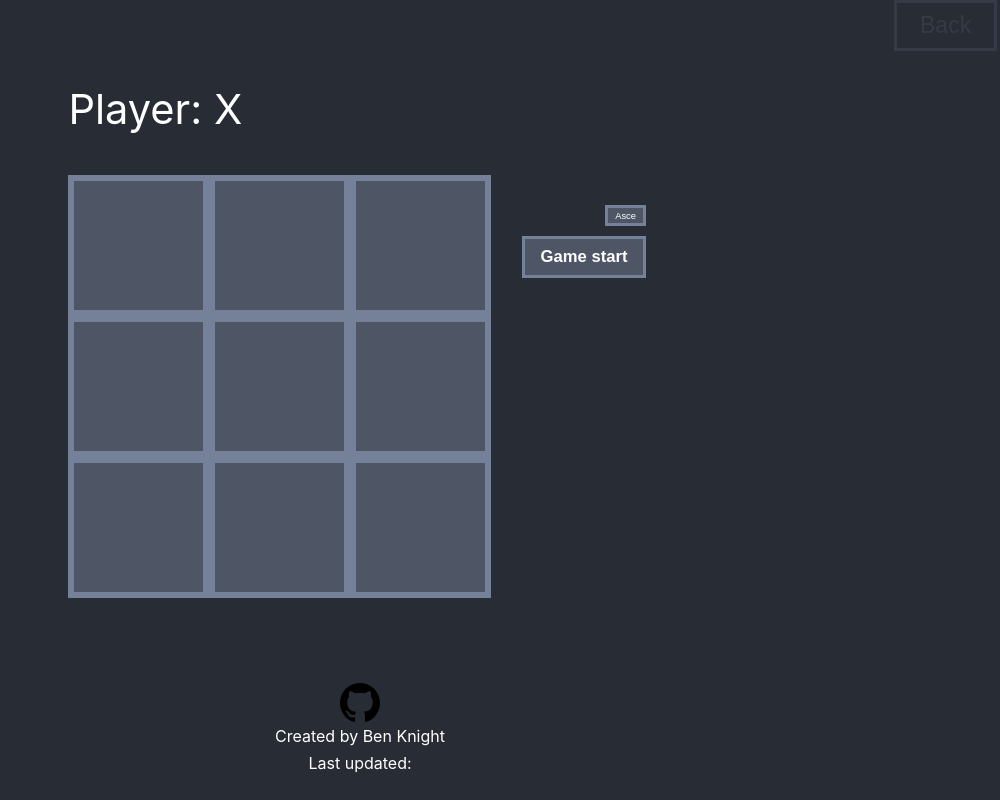
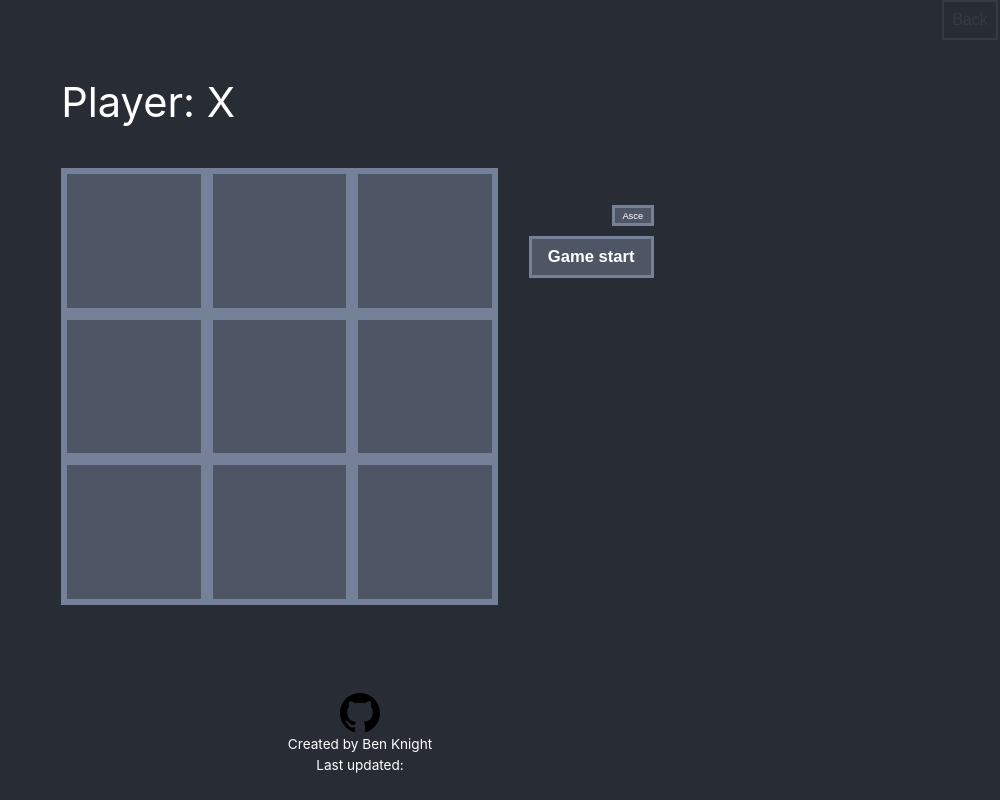
Before and after one commit to benknight135/timewellspent, a React (Create React App) app: page / in a window 1280 px wide. Both pictures are taken after a click on the button "Shh". Shown: the whole page, without its empty margins (280-1280 px from the left). Built offline with nearby package versions, Linux system fonts and the light colour scheme.

Commit message:
try custom vh prop

```diff
--- a/src/components/Footer.css
+++ b/src/components/Footer.css
@@ -6,9 +6,9 @@
     margin-bottom: 3vh;
 }
 p.footer {
-    font-size : calc(2vmin);
-    padding: calc(0.2vmin);
-    margin: calc(0.2vmin);
+    font-size : calc(1.7vmin);
+    padding: calc(0.17vmin);
+    margin: calc(0.17vmin);
 }
 .footer-github {
     height: calc(5vmin);
--- a/src/games/TicTac.css
+++ b/src/games/TicTac.css
@@ -9,9 +9,10 @@
     border: 0.5vw solid #758199;
     color: white;
     float: left;
-    width: calc(11vw);
-    aspect-ratio: calc(1 / 1);
-    font-size: calc(8vw);
+    width: calc(7vw + 7vh);
+    /* height: calc(7vw + 7vh); */
+    height: calc(7vw + var(--vh, 1vh) * 7);
+    font-size: calc(5vw + 5vh);
 }
 
 .tictac-square:focus {
@@ -51,7 +52,7 @@
     border: 0.25vw solid #758199;
     margin: calc(0.25vw + 0.25vh);
     width: calc(6vw + 6vh);
-    aspect-ratio: calc(3 / 1);
+    height: calc(2vw + 2vh);
 }
 
 .tictac-board-top {
@@ -65,7 +66,7 @@
     font-weight: normal;
     margin-bottom: 1vh;
     width: calc(2vw + 2vh);
-    aspect-ratio: calc(2 / 1);
+    height: calc(1vw + 1vh);
     font-size: calc(0.45vw + 0.45vh);
     margin-bottom: calc(0.25vw + 0.25vh);
     margin-left: auto;
--- a/src/games/TicTac.js
+++ b/src/games/TicTac.js
@@ -153,6 +153,9 @@ class TicTac extends React.Component {
       historyOrderText = "Asce";
     }
 
+    let vh = window.innerHeight * 0.01;
+    document.documentElement.style.setProperty('--vh', `${vh}px`);
+
     return (
       <div className="tictac">
         <div className="tictac-board">
--- a/src/index.css
+++ b/src/index.css
@@ -7,15 +7,15 @@ body {
 
 .secret {
     position: absolute;
-    left: calc(100vw - 8vw - 0.25vw);
+    left: calc(100vw - 7vh - 0.25vh);
     top: 0;
     font-weight: normal;
-    font-size: 1.8vw;
+    font-size: 2vh;
     color: #353b46;
     background: #282c34;
-    border: 0.25vw solid #353b46;
-    width: 8vw;
-    aspect-ratio: calc(2 / 1);
+    border: 0.25vh solid #353b46;
+    width: 7vh;
+    height: 5vh;
 }
 
 code {
```
